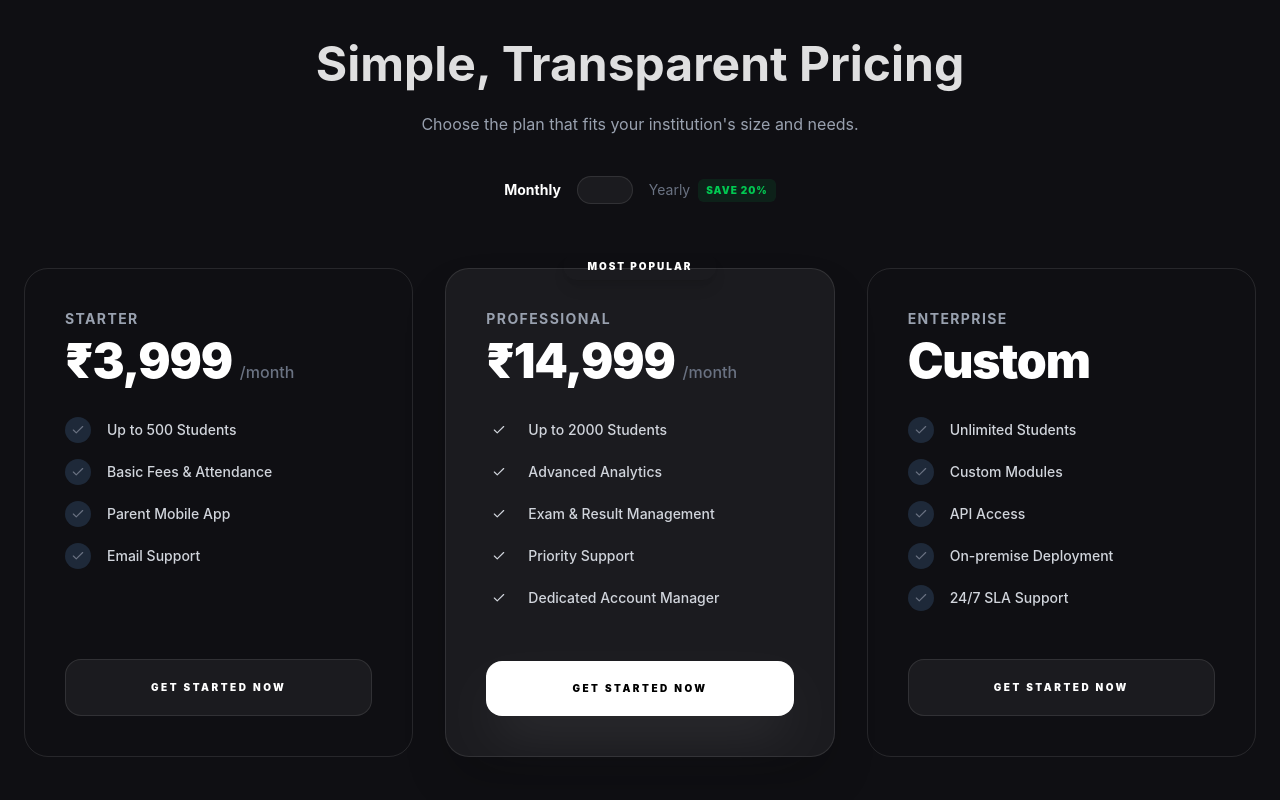
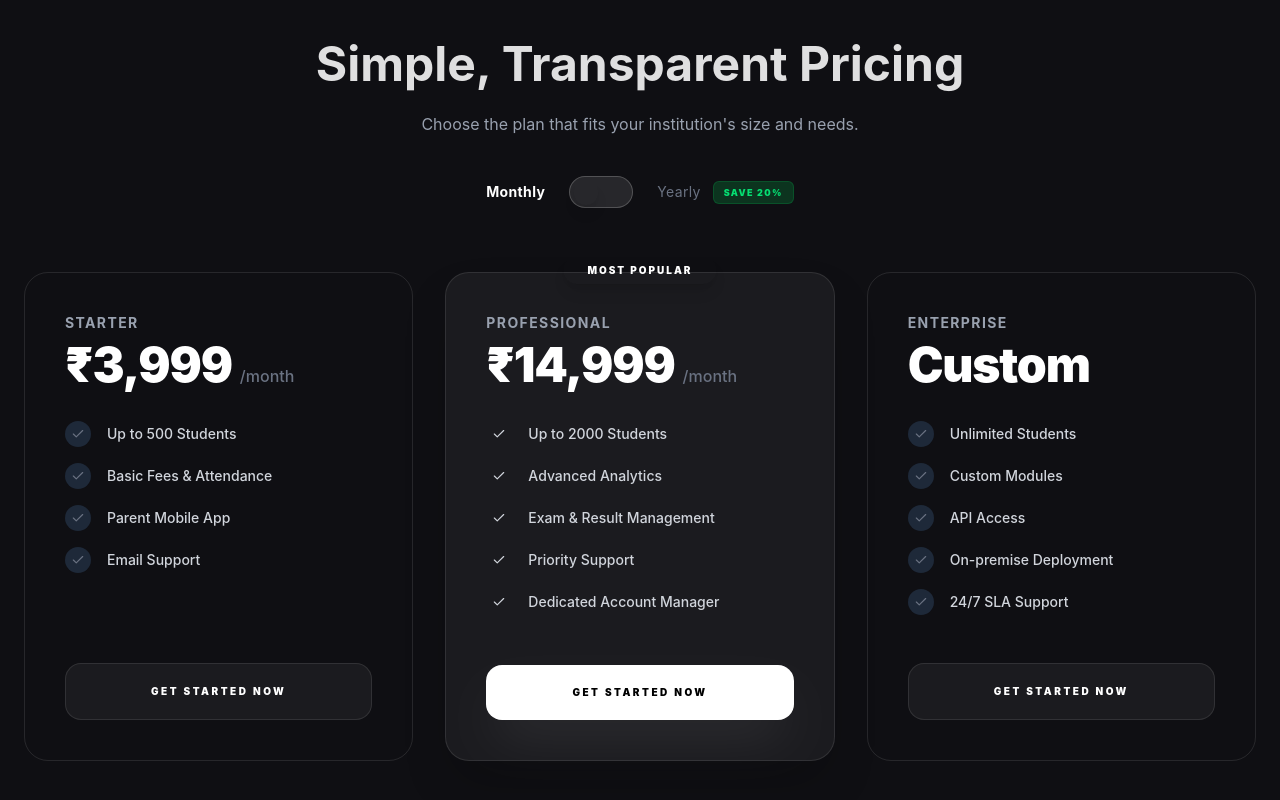
Before and after one commit to Naseer-047/School-website, a React app in the folder frontend/: page / in a window 1280 px wide. Shown: the part 4327-5127 px from the top of the page. Built offline with nearby package versions, Linux system fonts and the light colour scheme; the HTML template or start-up script is replaced by a standard one.

Commit message:
------------------

```diff
--- a/frontend/src/components/landing/Pricing.jsx
+++ b/frontend/src/components/landing/Pricing.jsx
@@ -76,17 +76,18 @@ const Pricing = () => {
                     <p className="text-gray-400 mb-10">Choose the plan that fits your institution's size and needs.</p>
 
                     {/* Toggle */}
-                    <div className="flex items-center justify-center gap-4">
-                        <span className={`text-sm ${!isYearly ? 'text-white font-bold' : 'text-gray-500'}`}>Monthly</span>
+                    <div className="flex items-center justify-center gap-6">
+                        <span className={`text-sm tracking-wide transition-colors ${!isYearly ? 'text-white font-bold' : 'text-gray-500'}`}>Monthly</span>
                         <button
                             onClick={() => setIsYearly(!isYearly)}
-                            className="w-14 h-7 bg-white/5 border border-white/10 rounded-full relative p-1 transition-colors hover:border-primary/50"
+                            className="w-16 h-8 bg-white/10 border border-white/20 rounded-full relative p-1 transition-all hover:border-primary/50 hover:bg-white/15"
+                            aria-label="Toggle Billing Cycle"
                         >
-                            <div className={`w-5 h-5 bg-primary rounded-full transition-transform duration-300 ${isYearly ? 'translate-x-7' : 'translate-x-0'}`}></div>
+                            <div className={`w-6 h-6 bg-primary rounded-full shadow-lg shadow-primary/50 transition-transform duration-500 ${isYearly ? 'translate-x-8' : 'translate-x-0'}`}></div>
                         </button>
-                        <div className="flex items-center gap-2">
-                            <span className={`text-sm ${isYearly ? 'text-white font-bold' : 'text-gray-500'}`}>Yearly</span>
-                            <span className="text-[10px] font-black uppercase tracking-widest px-2 py-1 bg-green-500/10 text-green-500 rounded-md">Save 20%</span>
+                        <div className="flex items-center gap-3">
+                            <span className={`text-sm tracking-wide transition-colors ${isYearly ? 'text-white font-bold' : 'text-gray-500'}`}>Yearly</span>
+                            <span className="text-[9px] font-black uppercase tracking-[0.15em] px-2.5 py-1 bg-green-500/20 text-green-400 rounded-md border border-green-500/20">Save 20%</span>
                         </div>
                     </div>
                 </div>
```
